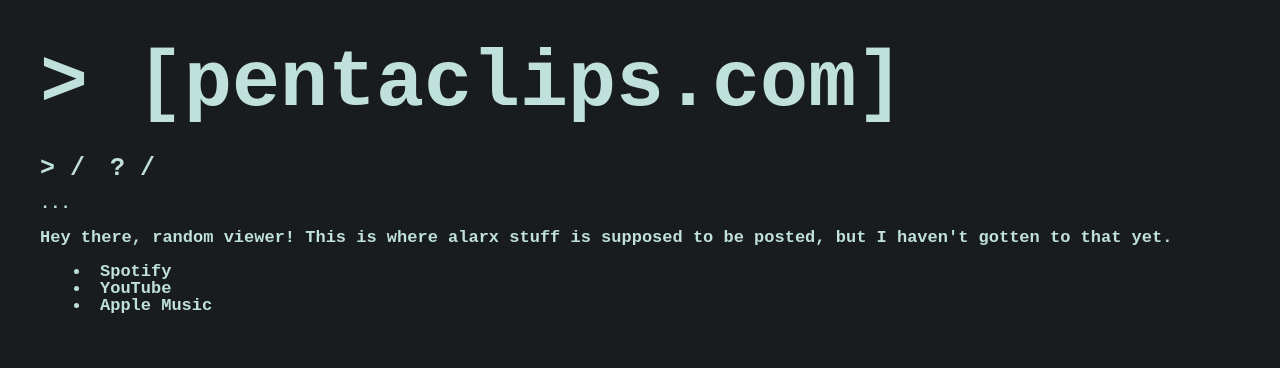
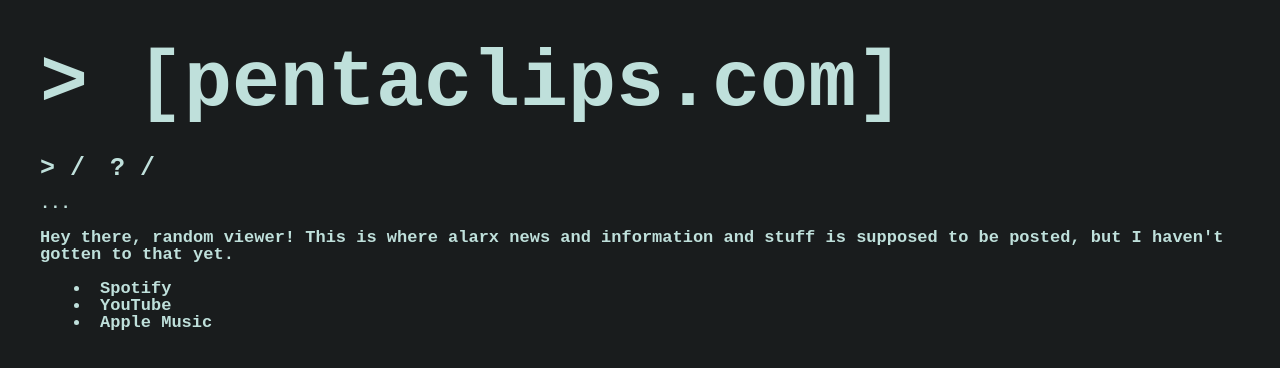
Before and after one commit to alexwstanding1102/alarx, a plain HTML site: page index.html in a window 1280 px wide. Drawn offline with Linux system fonts and the light colour scheme.

Commit message:
Update index.html

```diff
--- a/index.html
+++ b/index.html
@@ -5,7 +5,7 @@
     <p class="mp">&gt; /
     <a href="\">?</a> /
     <p class="sp">...</p>
-      <p class="sp">Hey there, random viewer! This is where alarx stuff is supposed to be posted, but I haven't gotten to that yet.</p>
+      <p class="sp">Hey there, random viewer! This is where alarx news and information and stuff is supposed to be posted, but I haven't gotten to that yet.</p>
       <ul>
         <li><a href="https://open.spotify.com/artist/3dSlih8cLJ2jmjmgJNCE5L" target="_blank">Spotify</a></li>
         <li><a href="https://www.youtube.com/channel/UCtKmjqI3NQcg0pPlfLyliOQ" target="_blank">YouTube</a></li>
```
